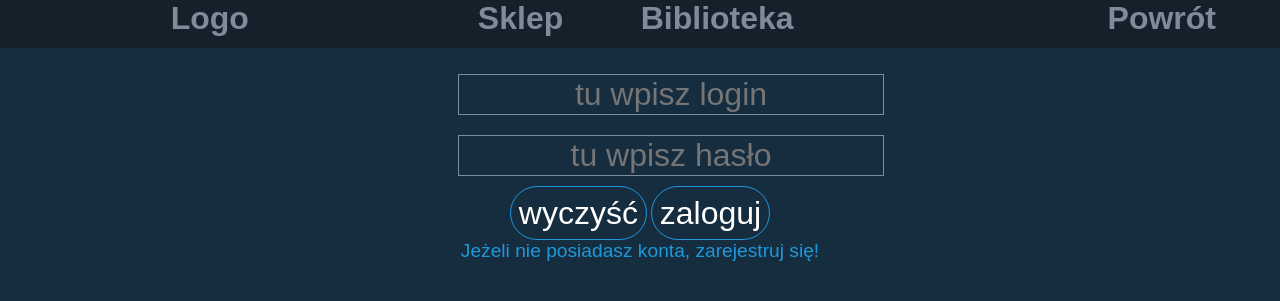
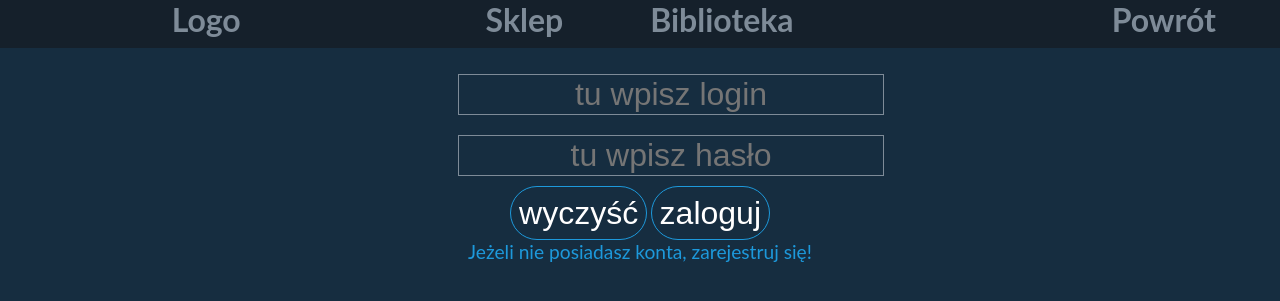
Before and after one commit to leman789/Strona-internetowa, a PHP site: page /logowanie.php in a window 1280 px wide. Shown: the top 301 px of the page. Run offline with PHP 8.4, Linux system fonts and the light colour scheme.

Commit message:
Update menu.css

```diff
--- a/menu.css
+++ b/menu.css
@@ -7,6 +7,9 @@
     height: 6%;
     z-index: 2;
 }
+  html{
+    font-family: 'Lato', sans-serif;
+  }
 #menu div{
     float: right;
     text-align: center;
```
